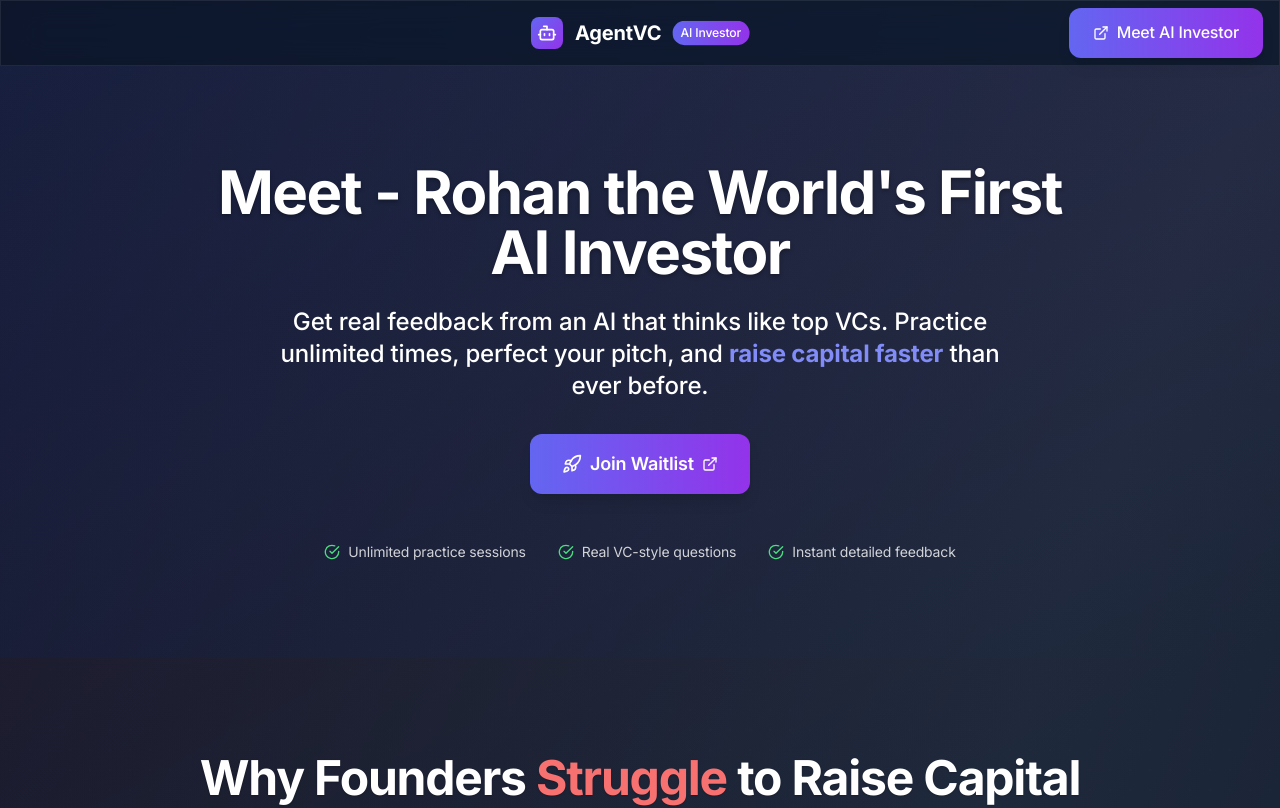
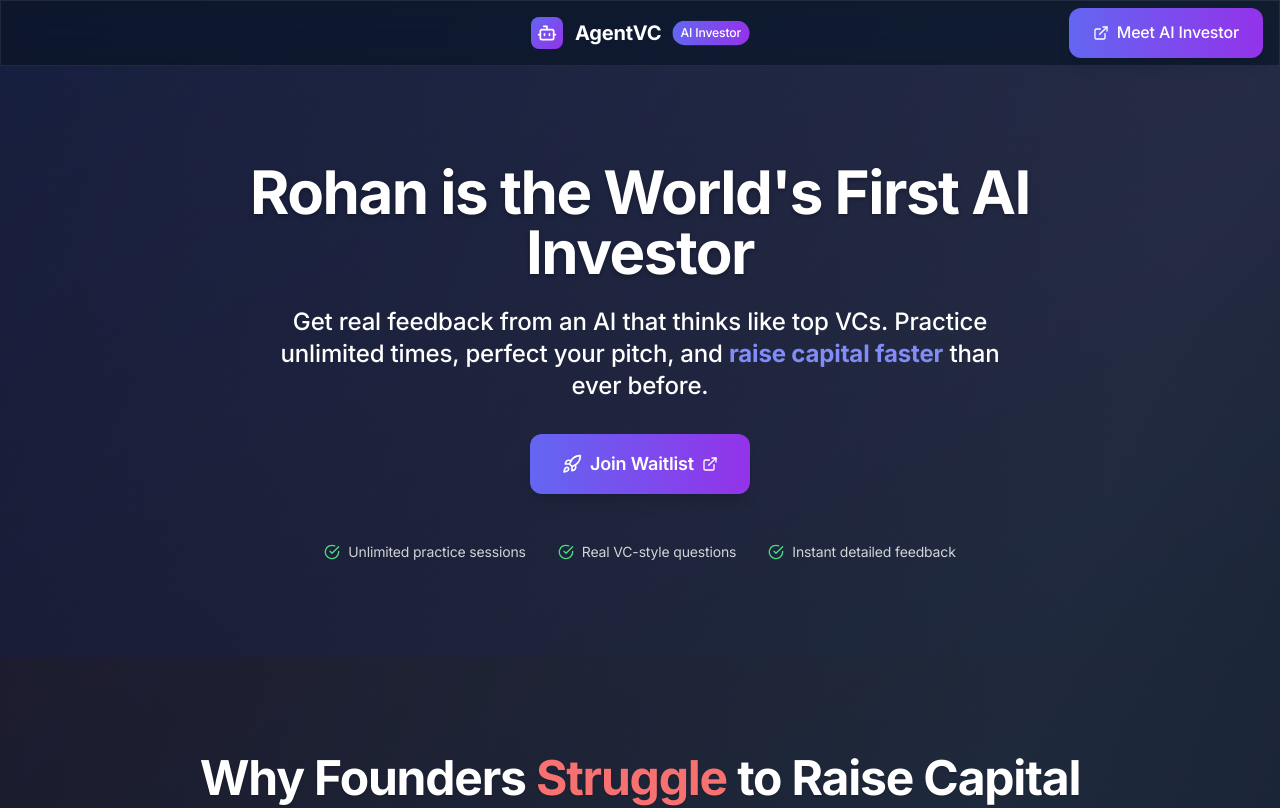
Before and after one commit to rohanvyas01/agentvc01, a React (Vite) app: page / in a window 1280 px wide. Shown: the top 808 px of the page. Built offline with nearby package versions, Linux system fonts and the light colour scheme.

Commit message:
Updated LandingPage.tsx

```diff
--- a/src/pages/LandingPage.tsx
+++ b/src/pages/LandingPage.tsx
@@ -77,7 +77,7 @@
               animate={{ opacity: 1, y: 0 }}
               transition={{ delay: 0.3, duration: 0.8 }}
             >
-              Meet - Rohan the World's First AI Investor
+              Rohan is the World's First AI Investor
               <br />
             </motion.h1>
 
```
